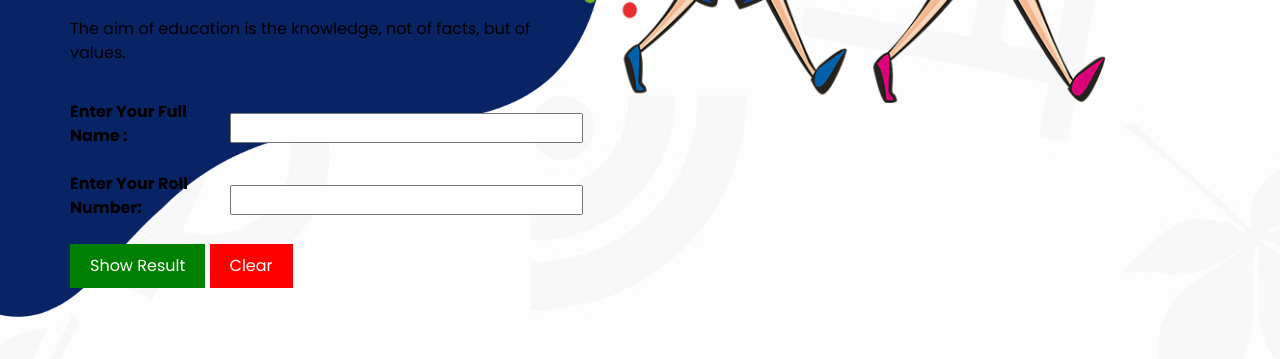
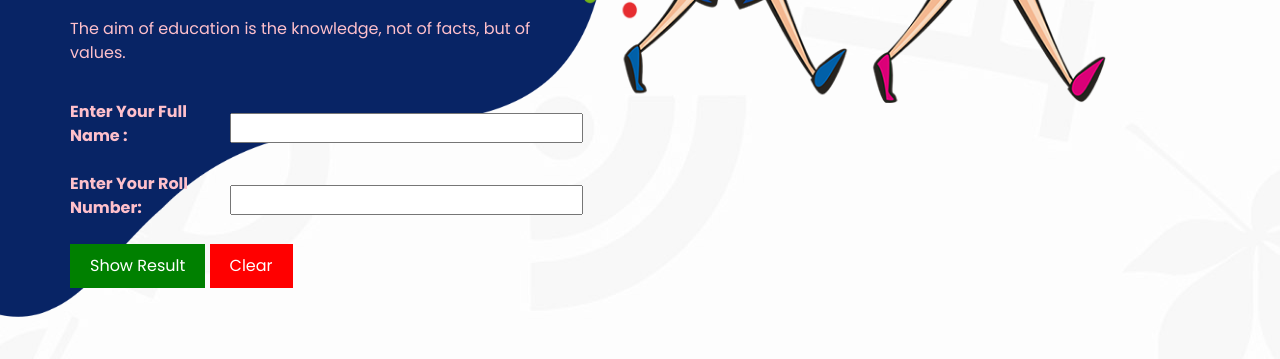
Before and after one commit to anweshikaresult/nsp, a plain HTML site: page index.html in a window 1280 px wide. Shown: the part 441-800 px from the top of the page. Drawn offline with Linux system fonts and the light colour scheme.

Commit message:
Update index.html

```diff
--- a/index.html
+++ b/index.html
@@ -120,7 +120,7 @@
           <h3 style="color: red;" >
              An initiative by Netaji Sadharan Pathagar.
           </h3>
-          <p style="color: black;" >
+          <p style="color: pink;" >
             The aim of education is the knowledge, not of facts, but of values.
           </p>
 
@@ -128,7 +128,7 @@
           <div class="hero_btn-continer">
 			  <form id="resultForm">
 					<div class="form-group">
-						<label for="inputValue" style="color: black; font-weight: bold;">Enter Your Full Name :</label>
+						<label for="inputValue" style="color: pink; font-weight: bold;">Enter Your Full Name :</label>
 						<input type="text" id="inputValueName" name="inputValueName">
 					 </div>
 					 <!-- <div class="form-group">
@@ -142,7 +142,7 @@
 					</div> -->
 
 					<div class="form-group">
-						<label for="inputValue" style="color: black; font-weight: bold;">Enter Your Roll Number:</label>
+						<label for="inputValue" style="color: pink; font-weight: bold;">Enter Your Roll Number:</label>
 						<input type="text" id="inputValue" name="inputValue">
 					</div>
 
```
